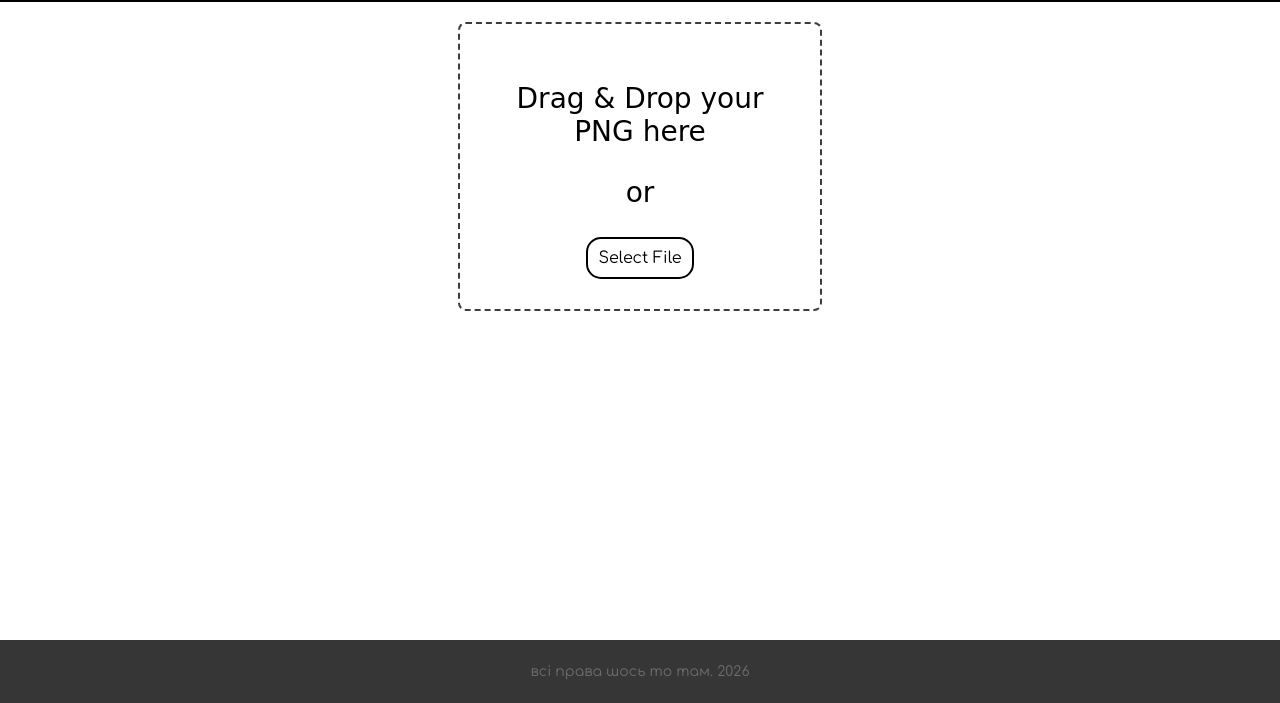
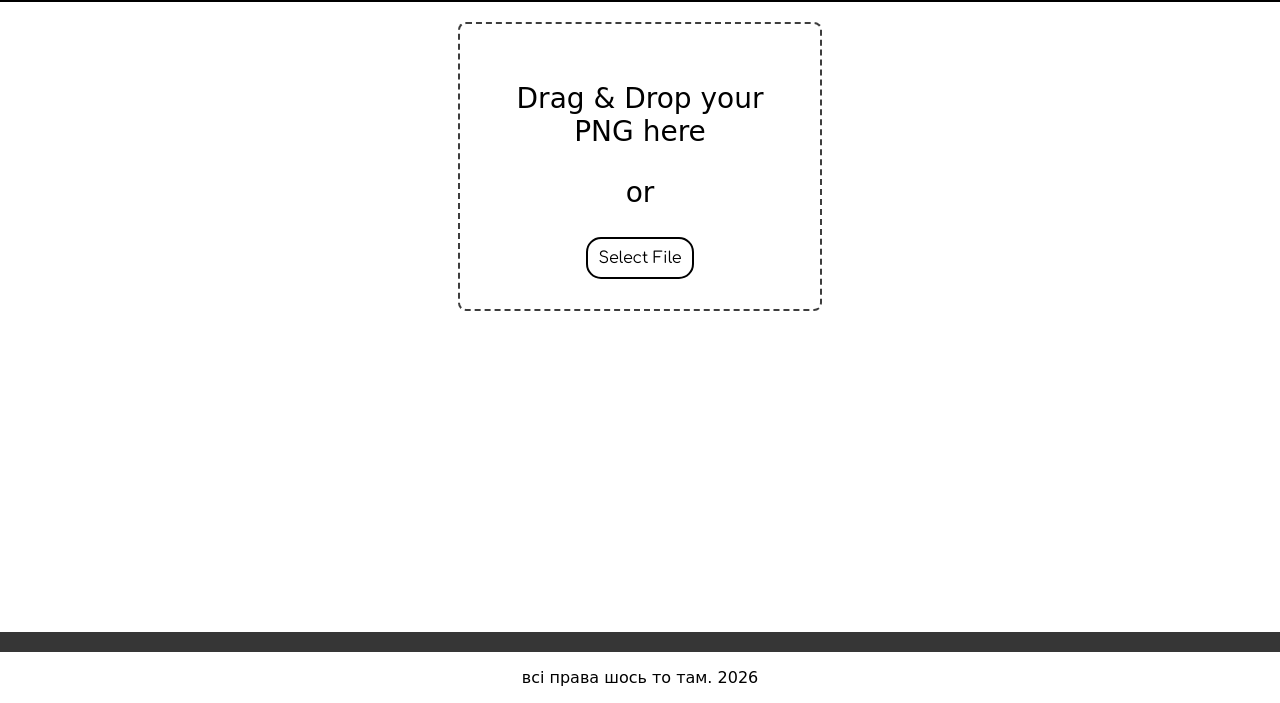
Before and after one commit to KB4C1/PickMe, a website: page public/index.html in a window 1280 px wide. Shown: the part 97-800 px from the top of the page. Drawn offline with Linux system fonts and the light colour scheme; no server answers; a web font is replaced by a local one.

Commit message:
Fix footer div structure in index.html

```diff
--- a/public/index.html
+++ b/public/index.html
@@ -25,7 +25,7 @@
 
     <div id="gallery"></div>
 
-    <div class="footer">
+    <div class="footer"></div>
         <p>всі права шось то там. 2026 </p>
     <script src="script.js"></script>
 </body>
```
